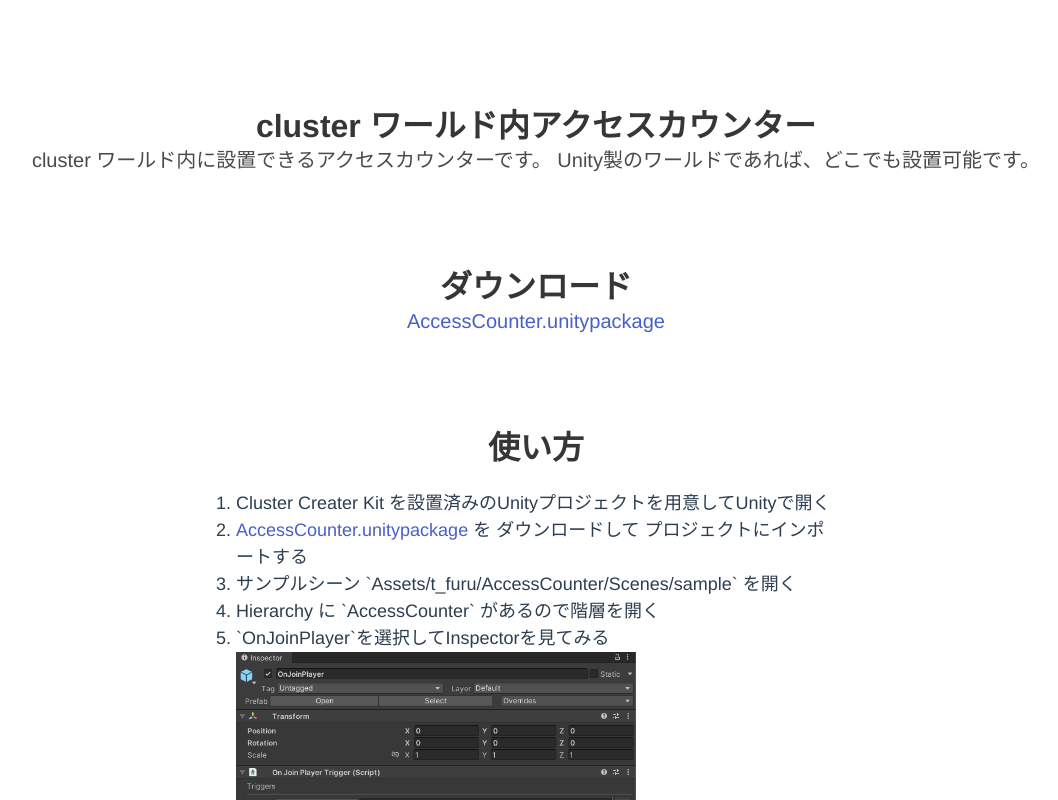
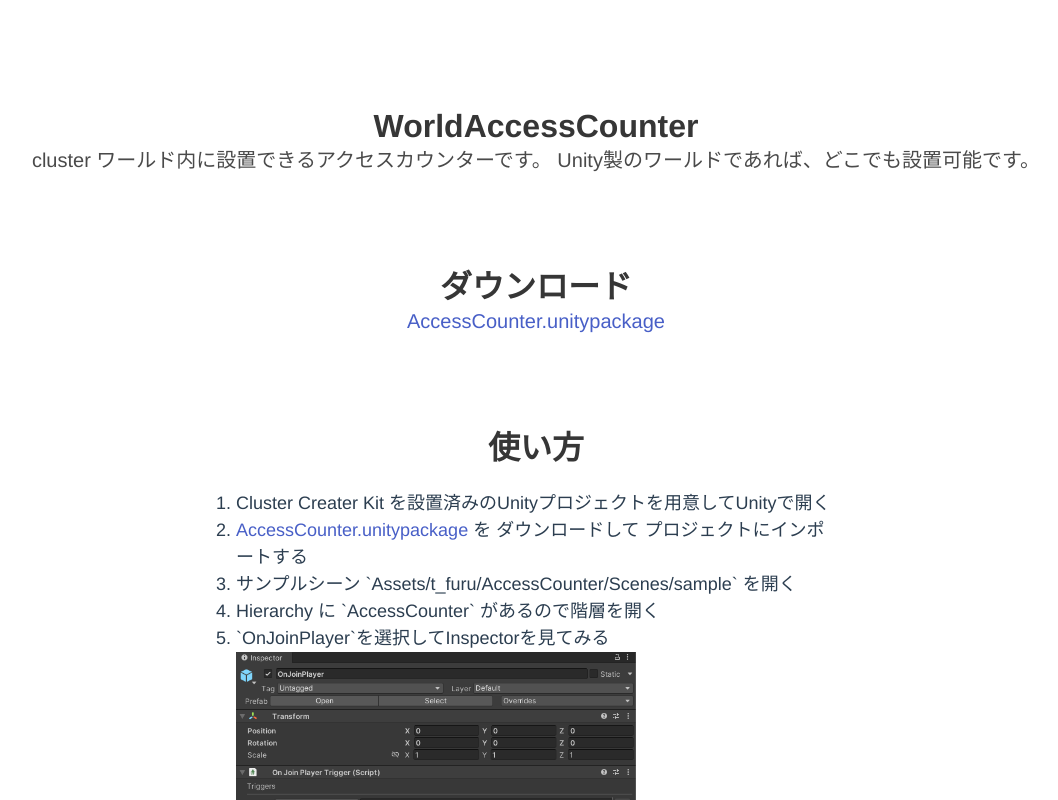
Before and after one commit to tfuru/WorldAccessCounter, a Vue app: page / in a window 1280 px wide. Shown: the top 800 px of the page, without its empty margins (104-1162 px from the left). Built offline with nearby package versions, Linux system fonts and the light colour scheme.

Commit message:
WorldAccessCounter に名前変更

```diff
--- a/src/components/Top.vue
+++ b/src/components/Top.vue
@@ -2,7 +2,7 @@
   <div class="top">
     <section class="section">
       <div class="container">
-        <h1 class="title">cluster ワールド内アクセスカウンター</h1>
+        <h1 class="title">WorldAccessCounter</h1>
         <p class="subtitle">
           cluster ワールド内に設置できるアクセスカウンターです。 Unity製のワールドであれば、どこでも設置可能です。
         </p>
--- a/vue.config.js
+++ b/vue.config.js
@@ -4,7 +4,7 @@
   pages: {
     index: {
       entry: "src/main.ts",
-      title: "AccessCounter",
+      title: "WorldAccessCounter",
     }
   }
 })
```
Also changed, not shown: 1 other file (tests, documents, lock files or other folders).
